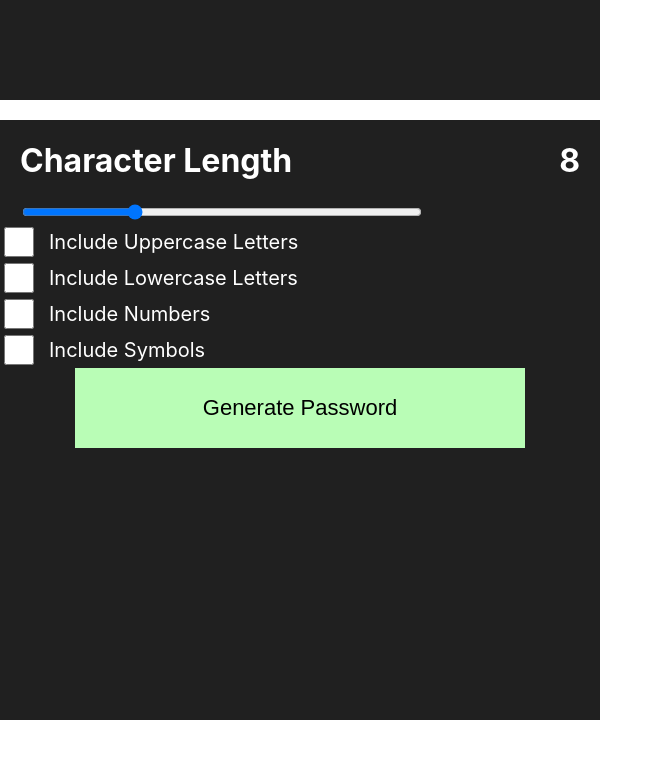
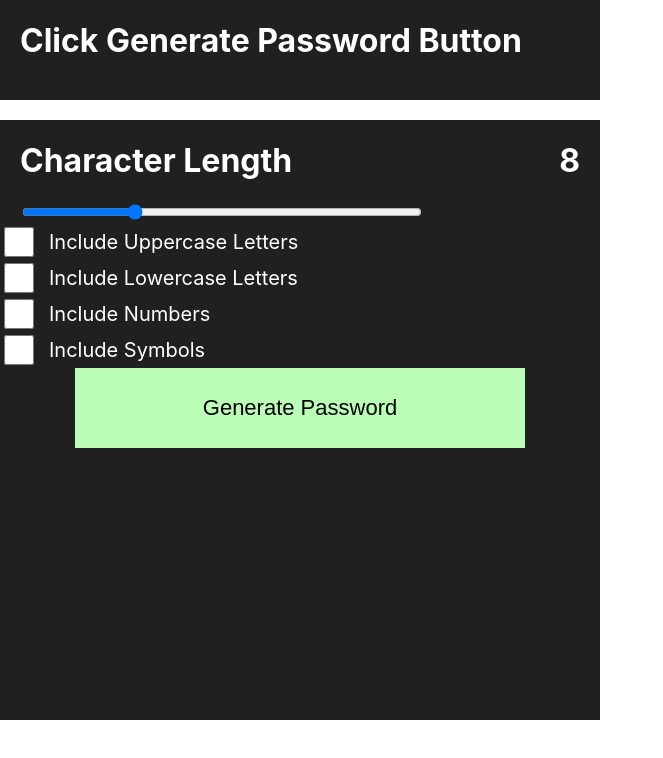
Before and after one commit to Zakariyya98/PasswordGenerator, a React (Create React App) app: page / in a window 1280 px wide. Shown: the top 758 px of the page, without its empty margins (0-663 px from the left). Built offline with nearby package versions, Linux system fonts and the light colour scheme.

Commit message:
app.js: add: generatedPassword is passed to the GeneratedPassword component and the initial state has been updated to some placeholder text

```diff
--- a/src/App.js
+++ b/src/App.js
@@ -15,11 +15,13 @@ function App() {
 
   const [rangeValue, setRangeValue] = useState(8);
   const [charactersToggled, setCharactersToggled] = useState([]);
-  const [generatedPassword, setGeneratedPassword] = useState("");
+  const [generatedPassword, setGeneratedPassword] = useState(
+    "Click Generate Password Button"
+  );
 
   return (
     <>
-      <GeneratedPassword />
+      <GeneratedPassword generatedPassword={generatedPassword} />
       <Card>
         <CharacterLength
           rangeValue={rangeValue}
```
